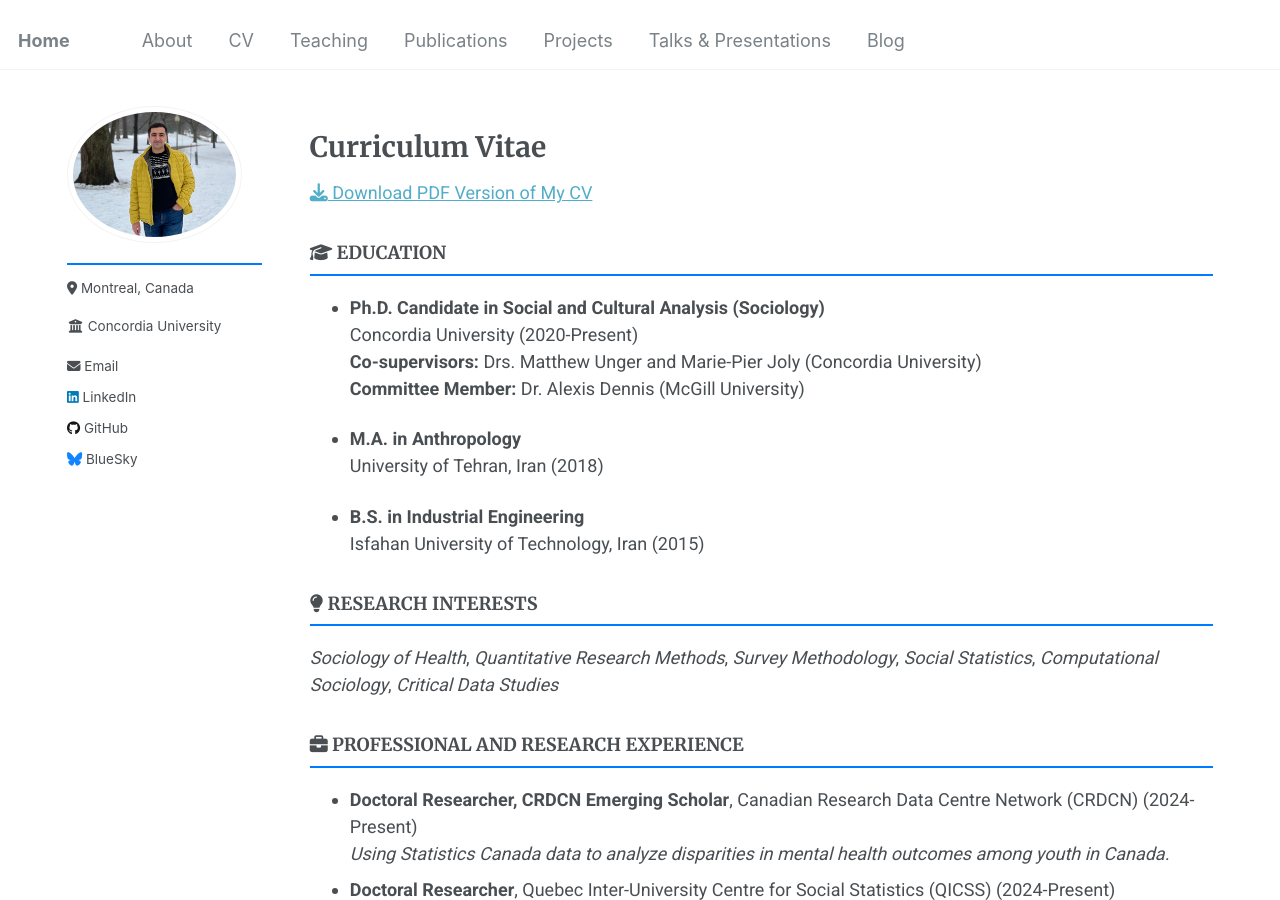
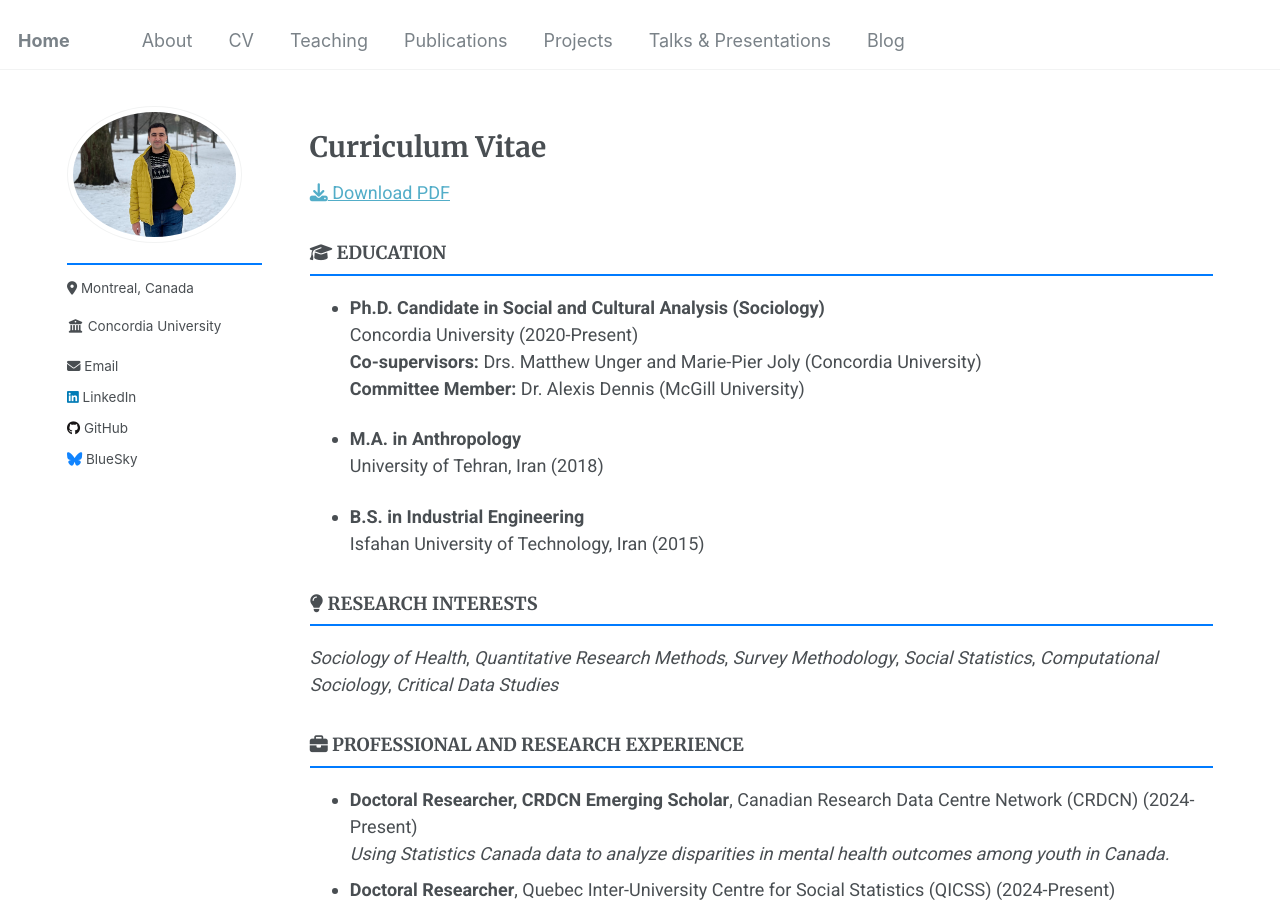
Before and after one commit to Mohsnmonji/mohsnmonji.github.io, a Jekyll site: the page built from _pages/Curriculum Vitae.md, in a window 1280 px wide and 900 px high. Built offline with Jekyll 4.4.1, drawn with Linux system fonts in a browser that asks for light colours.

Commit message:
Update Curriculum Vitae.md

```diff
--- a/_pages/Curriculum Vitae.md
+++ b/_pages/Curriculum Vitae.md
@@ -18,7 +18,7 @@ redirect_from:
 </style>
 
 <a href="{{ '/_pages/MohsenMonji_CV.pdf' | relative_url }}" target="_blank">
-  <i class="fas fa-download"></i> Download PDF Version of My CV
+  <i class="fas fa-download"></i> Download PDF
 </a>
 
 
```
